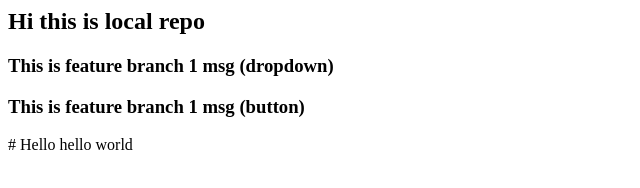
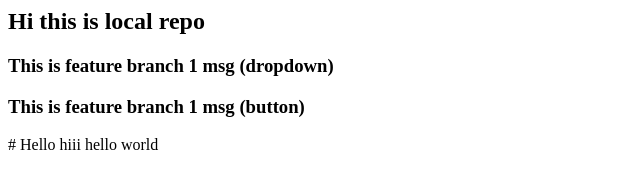
Before and after one commit to SundarHarry/localrepo, a plain HTML site: page index.html in a window 1280 px wide. Shown: the full height of the page, 0-640 px from the left. Drawn offline with Linux system fonts and the light colour scheme.

Commit message:
making balance

```diff
--- a/index.html
+++ b/index.html
@@ -3,6 +3,6 @@
 <h3>This is feature branch 1 msg (dropdown)</h3>
 <h3>This is feature branch 1 msg (button)</h3>
 
-# Hello
+# Hello hiii
 
 hello world
```
